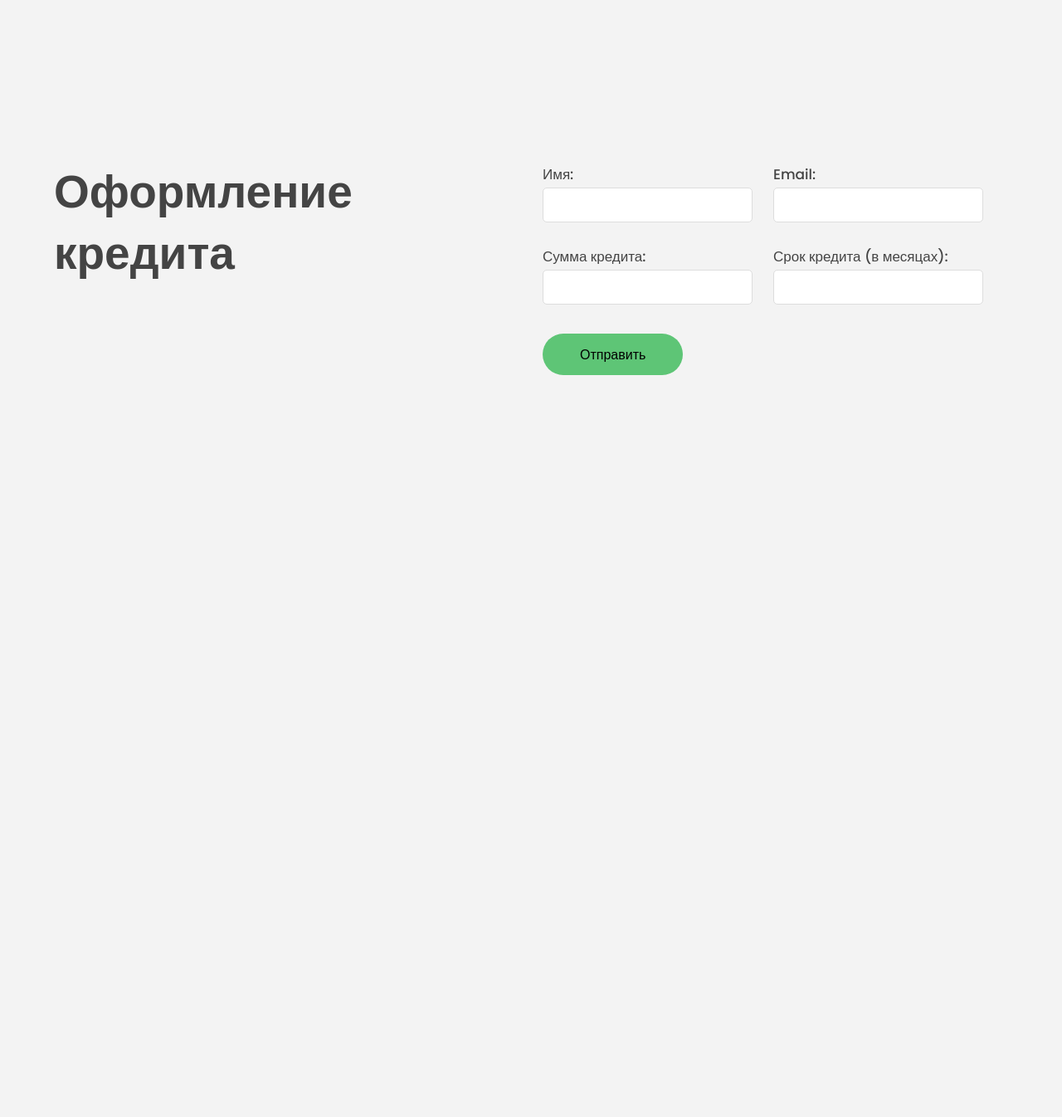
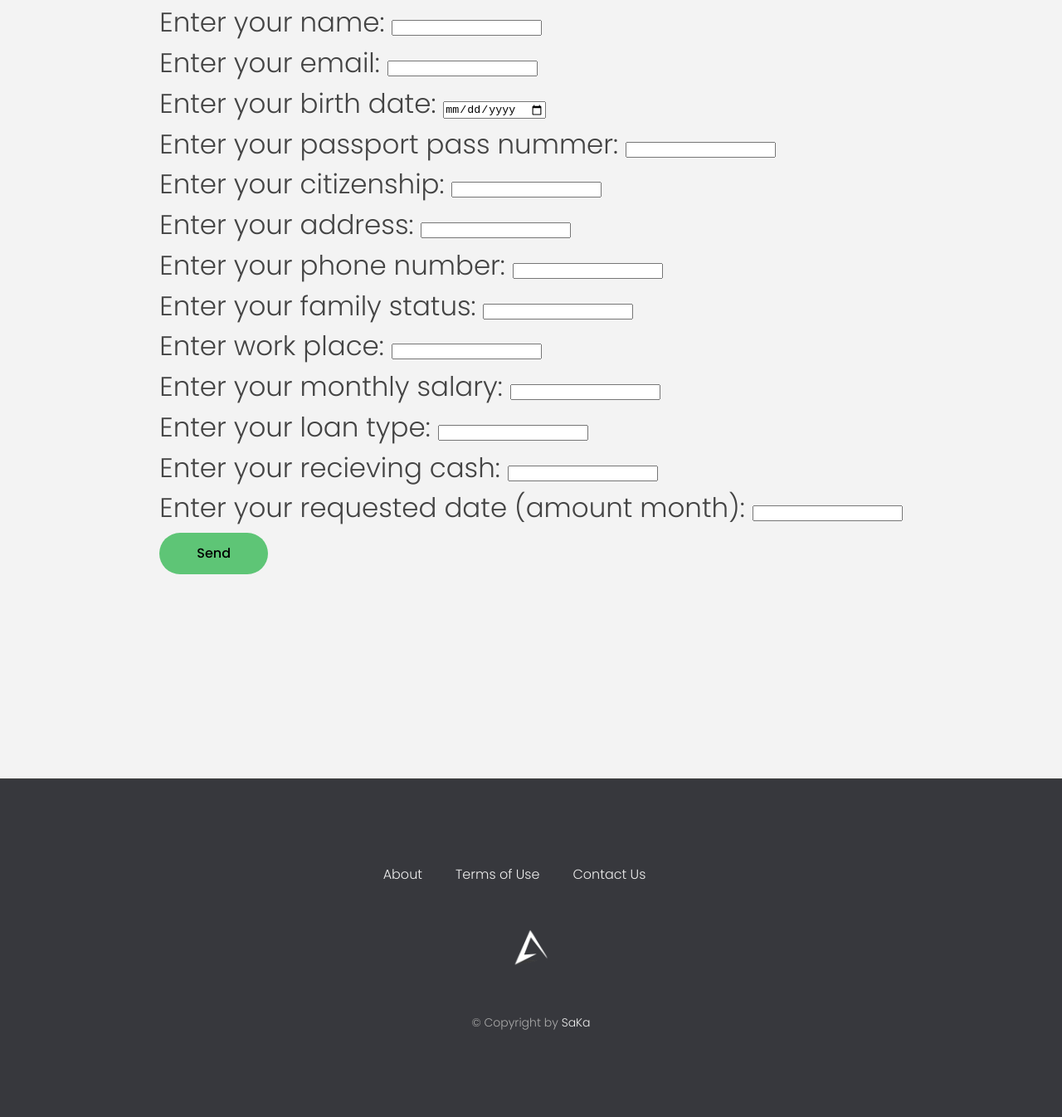
Before and after one commit to JamFoxy/AkylBank, a plain HTML site: page form.html in a window 1280 px wide. Shown: the part 122-1468 px from the top of the page at 83% size. Before the commit the page ends 800 px from the top, so only its background shows below. Drawn offline with Linux system fonts and the light colour scheme.

Commit message:
Update form.html

```diff
--- a/form.html
+++ b/form.html
@@ -35,30 +35,97 @@
         </ul>
       </nav>
 
-    <div class="header__title">
-    <h1>Оформление кредита</h1>
-    <form class="modal__form" action="/submit-credit" method="post">
+    <div class="modal__header">
+<h1>Application form</h1>
+    <form class="modal-form" action="/submit-credit" method="post">
         <div>
-            <label for="name">Имя:</label>
+            <label for="name">Enter your name: </label>
             <input type="text" id="name" name="name" required>
         </div>
         <div>
-            <label for="email">Email:</label>
+            <label for="email">Enter your email:</label>
             <input type="email" id="email" name="email" required>
         </div>
         <div>
-            <label for="amount">Сумма кредита:</label>
-            <input type="number" id="amount" name="amount" required>
+          <label for="birth_date">Enter your birth date:</label>
+          <input type="date" id="birth_date" name="birth_date" required>
         </div>
         <div>
-            <label for="duration">Срок кредита (в месяцах):</label>
+          <label for="pass_nummer">Enter your passport pass nummer:</label>
+          <input type="text" id="pass_nummer" name="pass_nummer" required>
+        </div>
+        <div>
+          <label for="citizenship">Enter your citizenship:</label>
+          <input type="text" id="citizenship" name="citizenship" required>
+        </div>
+        <div>
+          <label for="address">Enter your address:</label>
+          <input type="text" id="address" name="address" required>
+        </div>
+        <div>
+          <label for="phone_number">Enter your phone number:</label>
+          <input type="text" id="phone_number" name="phone_number" required>
+        </div>
+
+        <div>
+          <label for="family_status">Enter your family status:</label>
+          <input type="text" id="family_status" name="family_status" required>
+        </div>
+        <div>
+          <label for="work_place">Enter work place:</label>
+          <input type="text" id="work_place" name="work_place" required>
+        </div>
+        <div>
+          <label for="monthly_salary">Enter your monthly salary:</label>
+          <input type="text" id="monthly_salary" name="monthly_salary" required>
+        </div>
+        <div>
+          <label for="loan_type">Enter your loan type:</label>
+          <input type="number" id="loan_type" name="loan_type" required>
+        </div>
+
+        <div>
+            <label for="amout">Enter your recieving cash:</label>
+            <input type="number" id="amout" name="amout" required>
+        </div>
+        <div>
+            <label for="duration">Enter your requested date (amount month):</label>
             <input type="number" id="duration" name="duration" required>
         </div>
         <div >
-            <button class="btn btn--show-modal" type="submit">Отправить</button>
+            <button class="btn btn--show-modal" type="submit">Send</button>
         </div>
     </form>
     </div>
     </header>
+
+    <section class="section section--end">
+      <div class="section__title">
+      </div>
+    </section>
+
+<footer class="footer">
+      <ul class="footer__nav">
+        <li class="footer__item">
+          <a class="footer__link" href="about.html">About</a>
+        </li>
+        <li class="footer__item">
+          <a class="footer__link" href="terms.html">Terms of Use</a>
+        </li>
+        <li class="footer__item">
+          <a class="footer__link" href="contacts.html">Contact Us</a>
+        </li>
+      </ul>
+      <img src="img/icon.png" alt="Logo" class="footer__logo" />
+      <p class="footer__copyright">
+        &copy; Copyright by
+        <a
+          class="footer__link twitter-link"
+          target="_blank"
+          href="#"
+          >SaKa</a>
+      </p>
+    </footer>
+
   </body>
 </html>
```
